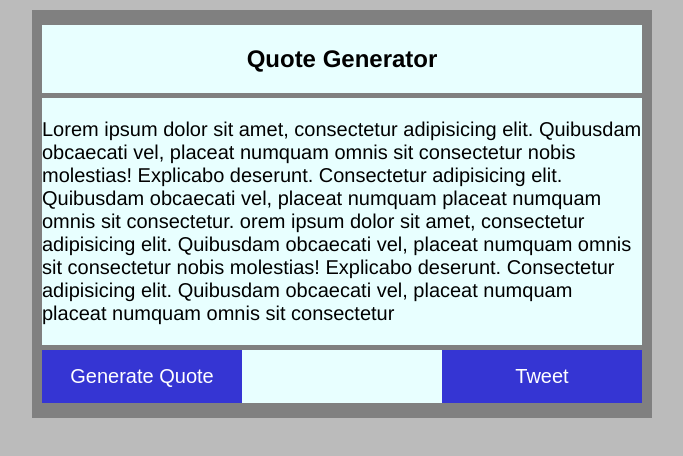
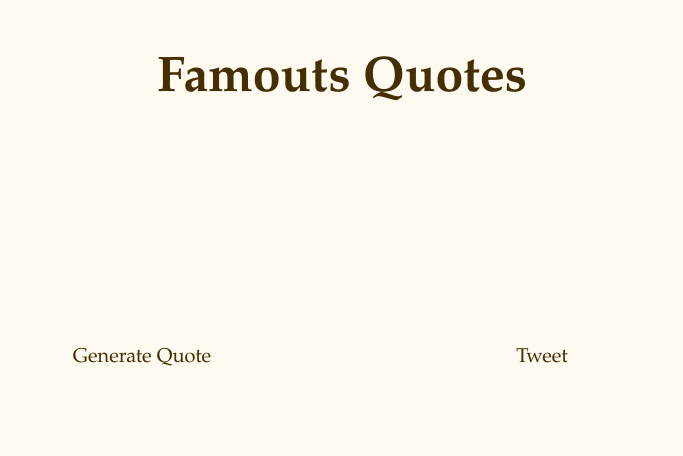
Before and after one commit to andreyivanov86/jsStudy, a plain HTML site: page randomquote/index.html in a window 1280 px wide. Shown: the whole page, without its empty margins (298-981 px from the left). Drawn offline with nearby package versions, Linux system fonts and the light colour scheme.

Commit message:
completed quote generator

```diff
--- a/randomquote/css/style.css
+++ b/randomquote/css/style.css
@@ -1,6 +1,6 @@
 body {
-    background-color: #BBB;
-    font-family: Helvetica, sans-serif;
+    background-color: #FFFAF0;
+
     padding-bottom: 100px;
 }
 
@@ -8,45 +8,77 @@ body {
   max-width: 600px;
   padding: 10px 10px 10px 10px;
   margin: 10px auto;
-  background-color: gray;
+  background-color: #FFFAF0;
+
 }
 
 .header {
   display: flex;
-  margin: 5px auto 5px auto;
-  background-color: #E8FFFF;
+  margin: 30px auto 30px auto;
+  background-color: #FFFAF0;
   justify-content: center;
+  color: #452E01;
+  font-family: Helvetica, sans-serif;
+  font-size: 50px;
+  font-weight: bold;
+  font-family: 'Palatino Linotype';
 }
 
-.message-container {
+.quote-container {
+  height: 100px;
   display: flex;
-  margin: 5px auto 5px auto;
-  background-color: #E8FFFF;
+  margin: 30px auto 30px auto;
+  background-color: #FFFAF0;
   justify-content: center;
-  font-size: 20px;
-}
-
+  font-size: 25px;
+  font-family: 'Book Antiqua';
+ }
+ .author-container {
+  height: 30px;
+  display: flex;
+  margin: 30px auto 30px auto;
+  background-color: #FFFAF0;
+  justify-content: flex-end;
+  font-family: 'Palatino Linotype';
+  font-size: 25px;
+  }
 .button-container {
   display: flex;
+
   margin: 5px auto 5px auto;
-  background-color: #E8FFFF;
+  background-color: #FFFAF0;
   justify-content: space-between;
 }
 
 button {
- background-color: #3535D3;
+ background-color: #FFFAF0;
  border: none;
- color: white;
+ color: #452E01 ;
  padding: 15px;
  width: 200px;
  font-size: 20px;
+ border-width: 5px;
+ border-radius: 5px;
+ border-color: #452E01;
+ font-family: 'Palatino Linotype';
 }
 
 button:hover {
- background-color: #FA00DD;
+ background-color: #FAF0E6;
  border: none;
- color: white;
+ color: #452E01;
  padding: 15px;
  width: 200px;
  font-size: 20px;
+ font-family: 'Palatino Linotype';
 }
+
+button:active {
+ background-color: #FDF5E6;
+ border: none;
+ color: #452E01;
+ padding: 15px;
+ width: 200px;
+ font-size: 20px;
+ font-family: 'Palatino Linotype';
+}
--- a/randomquote/index.html
+++ b/randomquote/index.html
@@ -7,23 +7,30 @@
 	</head>
 <body>
 <div class="container">
-	<div class = "header">
-		<h2>Quote Generator</h2>
+	<div class="header">
+		Famouts Quotes
   </div>
 
 
-  <div class="message-container" id= "Quote">
-      <p>Lorem ipsum dolor sit amet, consectetur adipisicing elit. Quibusdam obcaecati vel, placeat numquam omnis sit consectetur nobis molestias! Explicabo deserunt. Consectetur adipisicing elit. Quibusdam obcaecati vel, placeat numquam placeat numquam omnis sit consectetur. orem ipsum dolor sit amet, consectetur adipisicing elit. Quibusdam obcaecati vel, placeat numquam omnis sit consectetur nobis molestias! Explicabo deserunt. Consectetur adipisicing elit. Quibusdam obcaecati vel, placeat numquam placeat numquam omnis sit consectetur</p>
+  <div class="quote-container" id="quote">
+      <p></p>
+  </div>
+  <div class="author-container" id="author">
+      <p></p>
   </div>
 
 	<div class = "button-container">
-		<button id = "getQuote">
+		<button id="getQuote">
 			Generate Quote
 		</button>
-    <button id = "tweet">
+    <button id="tweet">
 			Tweet
 		</button>
 	</div>
 </div>
+<script
+  src="https://code.jquery.com/jquery-3.2.1.min.js"
+  integrity="sha256-hwg4gsxgFZhOsEEamdOYGBf13FyQuiTwlAQgxVSNgt4="
+  crossorigin="anonymous"></script>
 <script src="js/main.js"></script>
 <body>
--- a/randomquote/js/main.js
+++ b/randomquote/js/main.js
@@ -0,0 +1,27 @@
+var allQuotes = [];
+$(document).ready(function() {
+	$("#getQuote").on("click", function(){
+		$.getJSON("https://andreyivanov86.github.io/jsStudy/randomquote/quotes.json", function(data){
+
+			var random = Math.floor(Math.random()*(74 - 0)) + 0;
+			var quotes = '"' + data[random].quote + '"';
+			var authors = '-' + data[random].author.toLowerCase().replace(/\b[a-z]/g, function(letter){return letter.toUpperCase();});
+
+			$("#quote").html(quotes);
+			allQuotes.push(quotes);
+			$("#author").html(authors);
+			allQuotes.push(authors);
+			console.log(allQuotes);
+		});
+	});
+
+	$("#tweet").on("click", function(){
+		//$.getJSON("https://andreyivanov86.github.io/jsStudy/randomquote/quotes.json", function(data){
+
+			var tweetUrl = "";
+			tweetUrl = 'https://twitter.com/intent/tweet?text=' + $("#quote").html() + '%0A' + "- " + $("#author").html();
+			console.log(tweetUrl);
+			window.open(tweetUrl);
+		//})
+	})
+});
```
